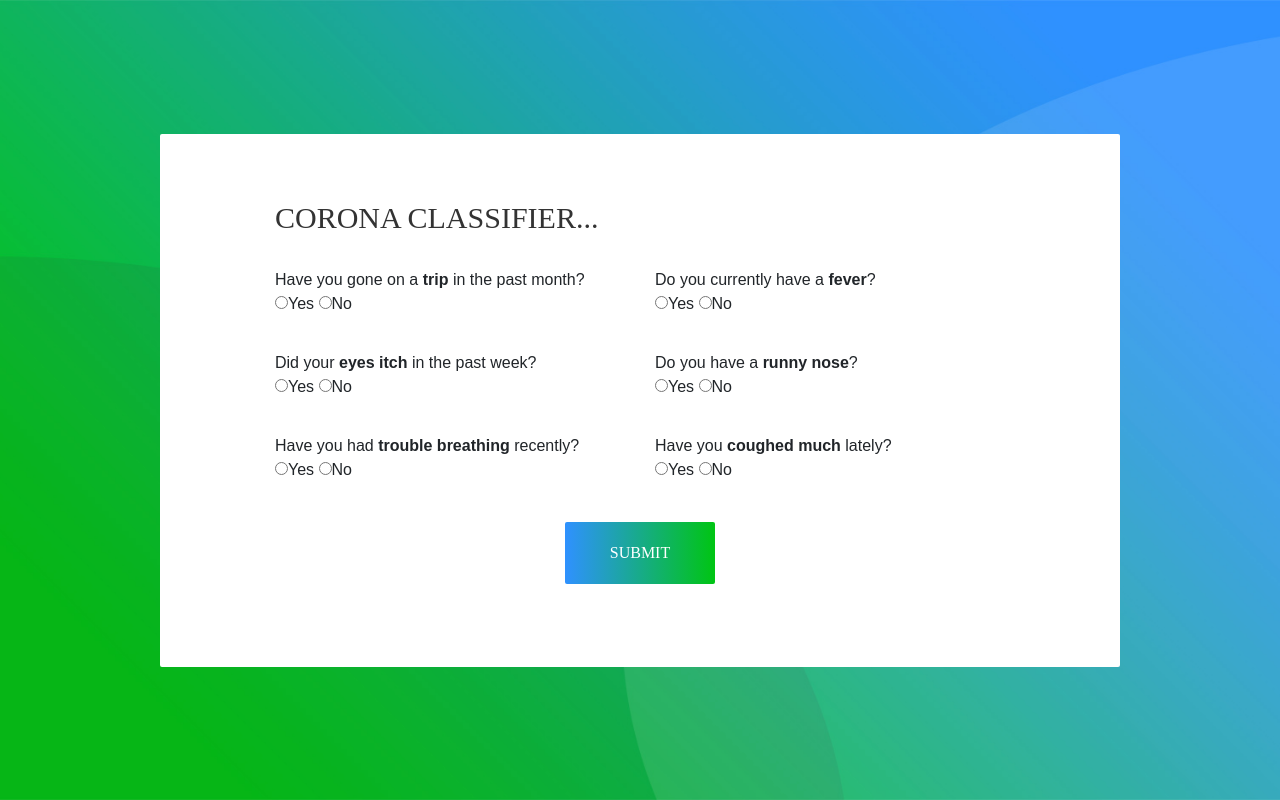
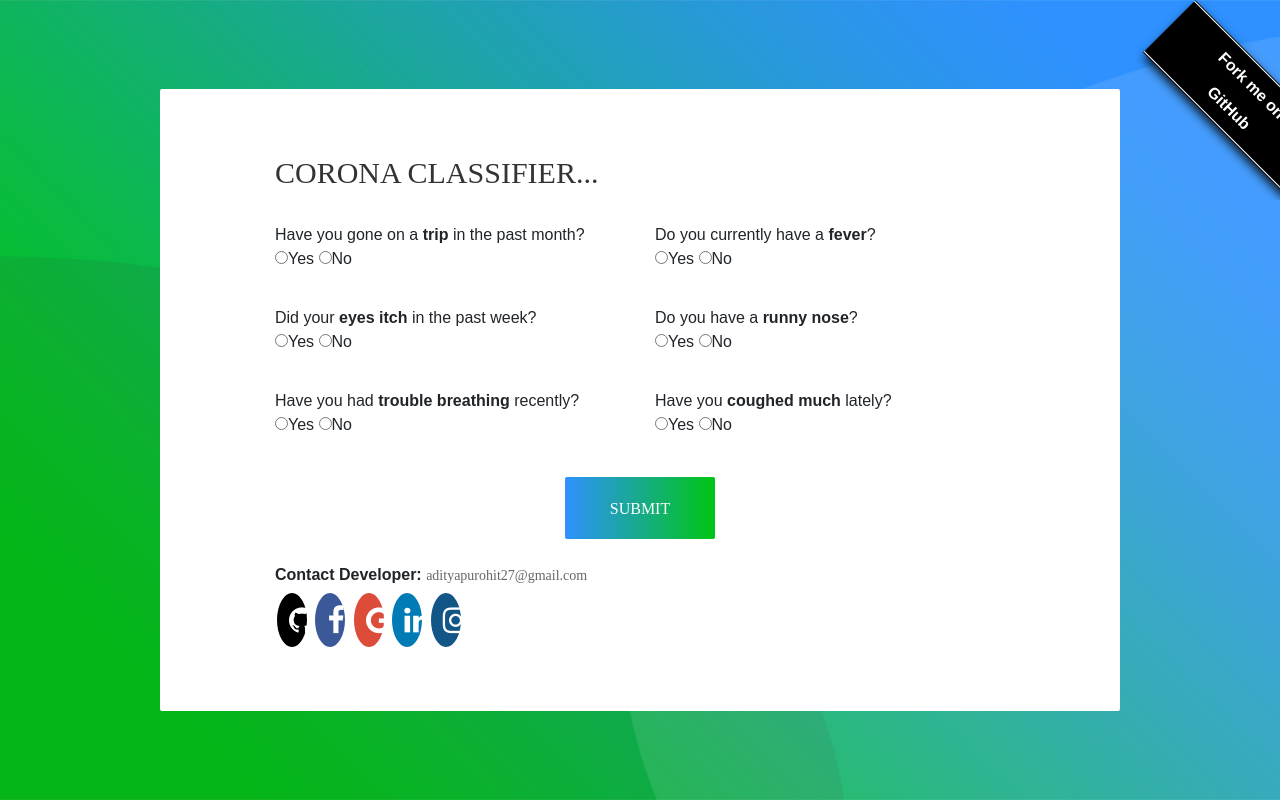
Before and after one commit to adityap27/Corona-Classifier, a Django app: page / in a window 1280 px wide. Run offline with Django 3.2, Linux system fonts and the light colour scheme; some libraries are stand-ins or nearby versions; some web fonts are replaced.

Commit message:
added social icons

```diff
--- a/templates/index.html
+++ b/templates/index.html
@@ -23,6 +23,50 @@
 	<link rel="stylesheet" type="text/css" href="{% static 'css/util.css' %}">
 	<link rel="stylesheet" type="text/css" href="{% static 'css/main.css' %}">
 <!--===============================================================================================-->
+<link rel="stylesheet" href="https://cdnjs.cloudflare.com/ajax/libs/font-awesome/4.7.0/css/font-awesome.min.css">
+<style>
+.fa {
+  padding: 12px;
+  font-size: 30px;
+  width: 30px;
+  text-align: center;
+  text-decoration: none;
+  margin: 5px 2px;
+  border-radius: 50%;
+}
+
+.fa:hover {
+    opacity: 0.7;
+}
+
+.fa-facebook {
+  background: #3B5998;
+  color: white;
+}
+
+.fa-google {
+  background: #dd4b39;
+  color: white;
+}
+
+.fa-linkedin {
+  background: #007bb5;
+  color: white;
+}
+
+
+.fa-instagram {
+  background: #125688;
+  color: white;
+}
+
+
+.fa-github {
+  background: #000000;
+  color: white;
+}
+</style>
+<style>#forkongithub a{background:#000;color:#fff;text-decoration:none;font-family:arial,sans-serif;text-align:center;font-weight:bold;padding:5px 40px;font-size:1rem;line-height:2rem;position:relative;transition:0.5s;}#forkongithub a:hover{background:#c11;color:#fff;}#forkongithub a::before,#forkongithub a::after{content:"";width:100%;display:block;position:absolute;top:1px;left:0;height:1px;background:#fff;}#forkongithub a::after{bottom:1px;top:auto;}@media screen and (min-width:800px){#forkongithub{position:fixed;display:block;top:0;right:0;width:200px;overflow:hidden;height:200px;z-index:9999;}#forkongithub a{width:200px;position:absolute;top:60px;right:-60px;transform:rotate(45deg);-webkit-transform:rotate(45deg);-ms-transform:rotate(45deg);-moz-transform:rotate(45deg);-o-transform:rotate(45deg);box-shadow:4px 4px 10px rgba(0,0,0,0.8);}}</style><span id="forkongithub"><a href="https://github.com/adityap27/Corona-Classifier">Fork me on GitHub</a></span>
 </head>
 <body style="font-family: Arial, Helvetica, sans-serif;">
 
@@ -71,7 +115,13 @@
 				</div>
 			</form>
 			<br>
-
+			<b>Contact Developer: </b> <a href="mailto:adityapurohit27@gmail.com">adityapurohit27@gmail.com</a>
+			<br>
+<a href="https://www.facebook.com/aditya.purohit.564/" class="fa fa-github"></a>
+<a href="https://www.facebook.com/aditya.purohit.564/" class="fa fa-facebook"></a>
+<a href="mailto:adityapurohit27@gmail.com" class="fa fa-google"></a>
+<a href="https://www.linkedin.com/in/aditya-purohit-a23343150/" class="fa fa-linkedin"></a>
+<a href="https://www.instagram.com/aditya._.27/" class="fa fa-instagram"></a>
 		</div>
 
 	</div>
```
Also changed, not shown: templates/result.html (+52 -1 lines).
